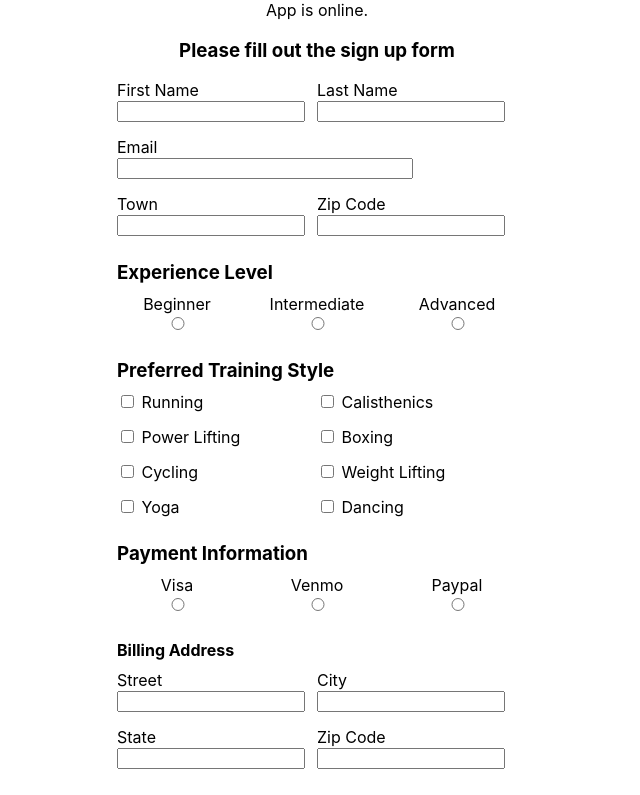
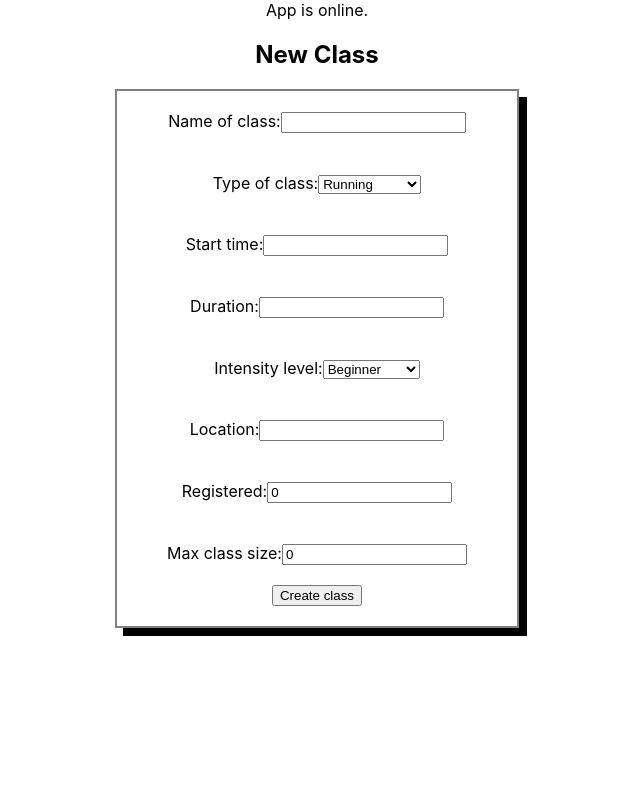
Before and after one commit to buildweek-pt-anywhere-fitness/front-end, a React (Create React App) app in the folder anywhere-fitness/: page /newclass in a window 1280 px wide. Shown: the top 795 px of the page, without its empty margins (323-963 px from the left). Built offline with nearby package versions, Linux system fonts and the light colour scheme.

Commit message:
Styled the Instructor, CreateClass, and UpdateClass components.

```diff
--- a/anywhere-fitness/src/App.js
+++ b/anywhere-fitness/src/App.js
@@ -6,14 +6,14 @@ import CreateClass from './Components/CreateClass';
 import UpdateClass from './Components/UpdateClass';
 import logo from './logo.svg';
 import './App.css';
-import PrivateRoute from "./components/PrivateRoute";
+import PrivateRoute from "./Components/PrivateRoute";
 
 function App() {
   return (
     <div className="App">
       App is online.
-      <Signup />
       <Router>
+        <Route path='/signup' component={Signup} />
         <Route exact path='/instructorclasses' component={Instructor} />
         <Route path='/instructorclasses/:id' component={UpdateClass} />
         <Route path='/newclass' component={CreateClass} />
--- /dev/null
+++ b/anywhere-fitness/src/Components/ClassForms.css
@@ -0,0 +1,23 @@
+.pagediv {
+    height: 100vh;
+}
+.formdiv {
+    display: flex;
+    justify-content: center;
+    align-items: center;
+}
+.form {
+    display: flex;
+    flex-wrap: wrap;
+    flex-direction: column;
+    align-items: center;
+    border: 2px solid grey;
+    width: 400px;
+    box-shadow: 8px 8px;
+}
+.label {
+    margin: 20px;
+}
+.btn {
+    margin-bottom: 20px;
+}
--- a/anywhere-fitness/src/Components/CreateClass.js
+++ b/anywhere-fitness/src/Components/CreateClass.js
@@ -1,7 +1,10 @@
 import React, { useState } from 'react';
+import { useHistory } from 'react-router-dom';
 import axiosWithAuth from '../utils/axiosWithAuth';
 
 function CreateClass() {
+    const { push } = useHistory();
+
     const [classInfo, setClassInfo] = useState({
         name: '',
         type: '',
@@ -24,13 +27,15 @@ function CreateClass() {
             console.log(res);
         })
         .catch(err => console.log(err));
+        push('/instructorclasses');
     };
 
     return (
-        <div>
+        <div className='pagediv'>
           <h2>New Class</h2>
-            <form onSubmit={handleSubmit}>
-                <label htmlFor='name'>Name of class:
+            <div className='formdiv'>
+                <form onSubmit={handleSubmit} className='form'>
+                    <label htmlFor='name' className='label'>Name of class:
                         <input
                         id='name'
                         name='name'
@@ -38,7 +43,7 @@ function CreateClass() {
                         onChange={handleChange}
                         />
                     </label>
-                <label htmlFor='type'>Type of class:
+                    <label htmlFor='type' className='label'>Type of class:
                         <select id='type' name='type'
                         value={classInfo.type}
                         onChange={handleChange}>
@@ -50,9 +55,10 @@ function CreateClass() {
                             <option>Weight Lifting</option>
                             <option>Yoga</option>
                             <option>Dancing</option>
+                            <option>Crossfit</option>
                         </select>
                     </label>
-                <label htmlFor='start_time'>Start time:
+                    <label htmlFor='start_time' className='label'>Start time:
                         <input
                         id='start_time'
                         name='start_time'
@@ -60,7 +66,7 @@ function CreateClass() {
                         onChange={handleChange}
                         />
                     </label>
-                <label htmlFor='duration'>Duration:
+                    <label htmlFor='duration' className='label'>Duration:
                         <input
                         id='duration'
                         name='duration'
@@ -68,7 +74,7 @@ function CreateClass() {
                         onChange={handleChange}
                         />
                     </label>
-                <label htmlFor='intensity_level'>Intensity level:
+                    <label htmlFor='intensity_level' className='label'>Intensity level:
                         <select id='intensity_level' name='intensity_level'
                         value={classInfo.intensity_level}
                         onChange={handleChange}>
@@ -77,7 +83,7 @@ function CreateClass() {
                             <option>Advanced</option>
                         </select>
                     </label>
-                <label htmlFor='location'>Location:
+                    <label htmlFor='location' className='label'>Location:
                         <input
                         id='location'
                         name='location'
@@ -85,7 +91,7 @@ function CreateClass() {
                         onChange={handleChange}
                         />
                     </label>
-                <label htmlFor='registered'>Registered:
+                    <label htmlFor='registered' className='label'>Registered:
                         <input
                         type='number'
                         id='registered'
@@ -94,7 +100,7 @@ function CreateClass() {
                         onChange={handleChange}
                         />
                     </label>
-                <label htmlFor='max_class_size'>Max class size:
+                    <label htmlFor='max_class_size' className='label'>Max class size:
                         <input
                         type='number'
                         id='max_class_size'
@@ -103,8 +109,9 @@ function CreateClass() {
                         onChange={handleChange}
                         />
                     </label>
-                <button>Create class</button>
+                    <button className='btn'>Create class</button>
                 </form>
+            </div>
         </div>
     );
 };
--- /dev/null
+++ b/anywhere-fitness/src/Components/Instructor.css
@@ -0,0 +1,11 @@
+.workouts {
+    display: flex;
+    flex-wrap: wrap;
+    justify-content: center;
+}
+.workout {
+    border: 1px solid grey;
+    width: 300px;
+    margin: 15px;
+    box-shadow: 8px 8px;
+}
--- a/anywhere-fitness/src/Components/Instructor.js
+++ b/anywhere-fitness/src/Components/Instructor.js
@@ -1,8 +1,11 @@
 import React, { useEffect, useState } from 'react';
-import { Link } from 'react-router-dom';
+import { useHistory } from 'react-router-dom';
 import axiosWithAuth from '../utils/axiosWithAuth';
 
+import './Instructor.css';
+
 function Instructor() {
+    const { push } = useHistory();
 
     const [classes, setClasses] = useState([]);
 
@@ -15,11 +18,15 @@ function Instructor() {
         .catch(err => console.log(err));
     }, []);
 
+    const handleNew = e => {
+        push('/newclass');
+    }
     return (
         <div>
-           <Link to='/newclass'>Add class</Link>
+            <button onClick={handleNew}>Add Class</button>
+            <div className='workouts'>
                 {classes.map(c => (
-                <div key={c.id}>
+                    <div key={c.id} className='workout'>
                         <h3>{c.name}</h3>
                         <p>{c.type}</p>
                         <p>{c.intensity_level}</p>
@@ -28,9 +35,12 @@ function Instructor() {
                         <p>Location: {c.location}</p>
                         <p>Registered: {c.registered}</p>
                         <p>Max class size: {c.max_class_size}</p>
-                    <Link to={`/instructorclasses/${c.id}`}>edit</Link>
+                        <button onClick={() => {push(`/instructorclasses/${c.id}`)}}>
+                            Edit
+                        </button>
                     </div>
                 ))}
+            </div>
         </div>
     );
 };
--- a/anywhere-fitness/src/Components/UpdateClass.js
+++ b/anywhere-fitness/src/Components/UpdateClass.js
@@ -1,6 +1,8 @@
 import React, { useState, useEffect } from 'react';
 import { useHistory, useParams } from 'react-router-dom';
 import axiosWithAuth from '../utils/axiosWithAuth';
+
+import './ClassForms.css';
 
 const initialCourse = {
     name: '',
@@ -41,9 +43,11 @@ function UpdateClass() {
     };
 
     return (
-        <div>
-        <form onSubmit={handleUpdate}>
-            <label htmlFor='name'>Name of class:
+        <div className='pagediv'>
+          <h1>Edit Class</h1>
+            <div className='formdiv'>
+                <form onSubmit={handleUpdate} className='form'>
+                    <label htmlFor='name' className='label'>Name of class:
                         <input
                         id='name'
                         name='name'
@@ -51,7 +55,7 @@ function UpdateClass() {
                         onChange={handleChange}
                         />
                     </label>
-            <label htmlFor='type'>Type of class:
+                    <label htmlFor='type' className='label'>Type of class:
                         <select id='type' name='type'
                         value={course.type}
                         onChange={handleChange}>
@@ -63,9 +67,10 @@ function UpdateClass() {
                             <option>Weight Lifting</option>
                             <option>Yoga</option>
                             <option>Dancing</option>
+                            <option>Crossfit</option>
                         </select>
                     </label>
-            <label htmlFor='start_time'>Start time:
+                    <label htmlFor='start_time' className='label'>Start time:
                         <input
                         id='start_time'
                         name='start_time'
@@ -73,7 +78,7 @@ function UpdateClass() {
                         onChange={handleChange}
                         />
                     </label>
-            <label htmlFor='duration'>Duration:
+                    <label htmlFor='duration' className='label'>Duration:
                         <input
                         id='duration'
                         name='duration'
@@ -81,7 +86,7 @@ function UpdateClass() {
                         onChange={handleChange}
                         />
                     </label>
-            <label htmlFor='intensity_level'>Intensity level:
+                    <label htmlFor='intensity_level' className='label'>Intensity level:
                         <select id='intensity_level' name='intensity_level'
                         value={course.intensity_level}
                         onChange={handleChange}>
@@ -90,7 +95,7 @@ function UpdateClass() {
                             <option>Advanced</option>
                         </select>
                     </label>
-            <label htmlFor='location'>Location:
+                    <label htmlFor='location' className='label'>Location:
                         <input
                         id='location'
                         name='location'
@@ -98,7 +103,7 @@ function UpdateClass() {
                         onChange={handleChange}
                         />
                     </label>
-            <label htmlFor='registered'>Registered:
+                    <label htmlFor='registered' className='label'>Registered:
                         <input
                         type='number'
                         id='registered'
@@ -107,7 +112,7 @@ function UpdateClass() {
                         onChange={handleChange}
                         />
                     </label>
-            <label htmlFor='max_class_size'>Max class size:
+                    <label htmlFor='max_class_size' className='label'>Max class size:
                         <input
                         type='number'
                         id='max_class_size'
@@ -116,8 +121,9 @@ function UpdateClass() {
                         onChange={handleChange}
                         />
                     </label>
-            <button>Update</button>
+                    <button className='btn'>Update</button>
                 </form>
+        </div>
     </div>
     );
 };
```
Lines whose indentation alone changed are shown as unchanged.
